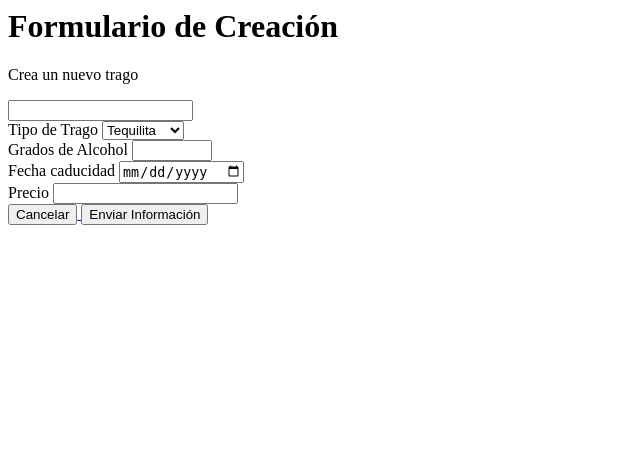
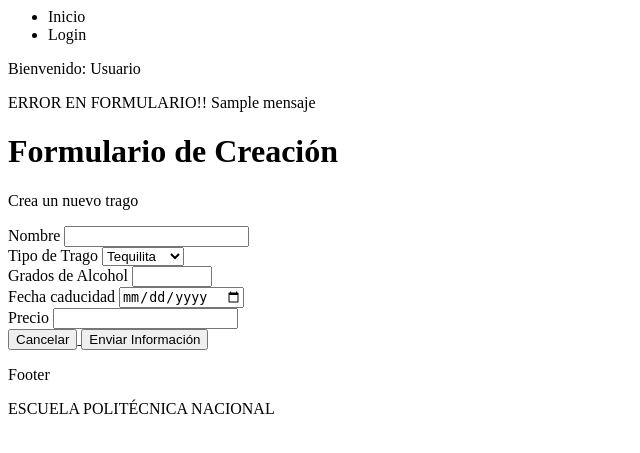
Before and after one commit to 2019-a-gr2-web/castro-cacuango-jenny-karina, a Node project: template 01-http/02-servidor-web-nodejs/api/views/tragos/crear-editar.ejs in a window 1280 px wide. Shown: the top 453 px of the page, without its empty margins (0-640 px from the left). Run offline with Node 20 templates, Linux system fonts and the light colour scheme; the template is opened without the code that fills it: most values are stand-ins (such as "Sample title", 1, 10 or a date in 2020).

Commit message:
Footer y menú

```diff
--- a/01-http/02-servidor-web-nodejs/api/package.json
+++ b/01-http/02-servidor-web-nodejs/api/package.json
@@ -26,6 +26,7 @@
     "@nestjs/platform-express": "^6.0.0",
     "@nestjs/typeorm": "^6.1.2",
     "at-nestjs-core": "^1.0.21",
+    "class-validator": "^0.9.1",
     "cookie-parser": "^1.4.4",
     "ejs": "^2.6.2",
     "express": "^4.17.1",
--- a/01-http/02-servidor-web-nodejs/api/src/app.module.ts
+++ b/01-http/02-servidor-web-nodejs/api/src/app.module.ts
@@ -24,7 +24,8 @@
               DistribuidorEntity,
               FiestaEntity],
           synchronize: true,
-          insecureAuth : true
+          insecureAuth : true,
+          dropSchema: false,
       }),
   ],
   controllers: [AppController],
--- a/01-http/02-servidor-web-nodejs/api/src/tragos/tragos.entity.ts
+++ b/01-http/02-servidor-web-nodejs/api/src/tragos/tragos.entity.ts
@@ -30,6 +30,7 @@
     @Column({
         type: 'date',
         name: 'fecha_caducidad',
+        default: '2019-06-28'
     })
     fechaCaducidad: Date;
 
@@ -38,6 +39,7 @@
         precision: 10,
         scale:2,
         name: 'precio',
+        nullable: true //permitir que el campo sea nulo
     })
     precio: number;
 
--- a/01-http/02-servidor-web-nodejs/api/src/tragos/tragos.services.ts
+++ b/01-http/02-servidor-web-nodejs/api/src/tragos/tragos.services.ts
@@ -21,6 +21,7 @@
             precio:1.75,
             tipo:'Cerveza'
         };
+
 
         const objetoEntidad = this._tragosRepository.create(traguito);
 
--- /dev/null
+++ b/01-http/02-servidor-web-nodejs/api/views/componentes/footer/footer.ejs
@@ -0,0 +1,2 @@
+<h>Footer</h>
+<p>ESCUELA POLITÉCNICA NACIONAL</p>
--- /dev/null
+++ b/01-http/02-servidor-web-nodejs/api/views/componentes/menu/menu.ejs
@@ -0,0 +1,17 @@
+<% const existeNombre = typeof nombre!=="undefined";%>
+
+<ul>
+    <li>
+        Inicio
+    </li>
+    <li>Login
+    </li>
+</ul>
+<p>Bienvenido:
+
+    <%if(existeNombre){%>
+       <%=nombre%>
+    <%}else{%>
+       Usuario
+    <%}%>
+</p>
--- a/01-http/02-servidor-web-nodejs/api/views/tragos/crear-editar.ejs
+++ b/01-http/02-servidor-web-nodejs/api/views/tragos/crear-editar.ejs
@@ -1,10 +1,17 @@
+<%-include('../componentes/menu/menu')%>
+
+<% const existeMensaje =mensaje %>
+<% if(existeMensaje){%>
+    <p>ERROR EN FORMULARIO!! <%=mensaje%></p>
+<%}%>
+
 <h1>Formulario de Creación</h1>
 <p>Crea un nuevo trago</p>
 <form action="/api/traguito/crear"
       method="post"
 >
 
-    <label for="nombreId"></label>
+    <label for="nombreId">Nombre</label>
     <input id="nombreId"
            name="nombre"
            type="text"
@@ -59,3 +66,5 @@
     <button>Enviar Información</button>
 
 </form>
+
+<%-include('../componentes/footer/footer')%>
--- a/01-http/02-servidor-web-nodejs/api/views/tragos/lista-tragos.ejs
+++ b/01-http/02-servidor-web-nodejs/api/views/tragos/lista-tragos.ejs
@@ -1,3 +1,6 @@
+<%const nombreUsuario = 'Jenny';%>
+<%- include('../componentes/menu/menu',{nombre: nombreUsuario})%>
+
 <style>
     table ,th, td, tr{
         border: solid blue 1px ;
@@ -34,3 +37,5 @@
     </tr>
     <% })%>
 </table>
+
+<%- include('../componentes/footer/footer')%>
```
Also changed, not shown: 01-http/02-servidor-web-nodejs/api/src/tragos/DTO/tragos.create.dto.ts (added, +33 -0 lines), 01-http/02-servidor-web-nodejs/api/src/tragos/DTO/tragos.update.dto.ts (added, +17 -0 lines), 01-http/02-servidor-web-nodejs/api/src/tragos/tragos.controller.ts (+54 -19 lines), 1 other file.
